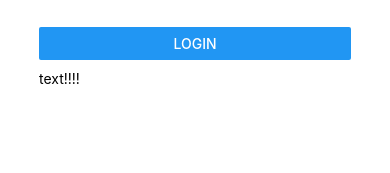
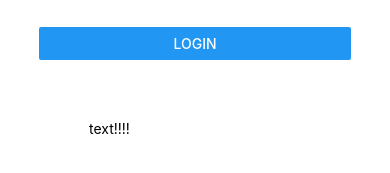
Before and after one commit to GiadaSimonetti/giada-app, a React Native app: screen / in a window 390 px wide. Shown: the part 301-474 px from the top of the page. Built offline with nearby package versions, Linux system fonts and the light colour scheme.

Commit message:
make toffle terms work by passing function in props

```diff
--- a/Screens/LoginScreen.js
+++ b/Screens/LoginScreen.js
@@ -7,10 +7,16 @@ import TermsAndConditions from './TermsAndConditions';
 class LoginScreen extends React.Component {
 
     constructor(props) {
-    super(props);
-    this.state = {showTerms: false};
+        super(props);
+        this.state = {showTerms: false};
+        this.toggleTerms = this.toggleTerms.bind(this);
+
     }
-
+    toggleTerms() {
+        this.setState(previousState => {
+            return { showTerms: !previousState.showTerms };
+        })
+    }
     render() {
         return (
             <View style={styles.container}>
@@ -31,7 +37,7 @@ class LoginScreen extends React.Component {
                         />
                     </View>
                 </View>
-                < TouchableLink _toggleTerms={toggleTerms}/>
+                < TouchableLink _toggleTerms={this.toggleTerms} />
                     {this.state.showTerms && <TermsAndConditions/>}
             </View>
         );
@@ -43,11 +49,7 @@ const onPressLogin = () => {
     // console.log('I am alive');
 }
 
-const toggleTerms =  () => {
-    this.setState(previousState => {
-        return { showTerms: !previousState.showTerms };
-    })
-}
+
 
 const styles = StyleSheet.create({
   container: {
--- a/Screens/TouchableLink.js
+++ b/Screens/TouchableLink.js
@@ -2,6 +2,7 @@ import * as React from 'react';
 import { StyleSheet, Text, View, TouchableOpacity } from 'react-native';
 
 const TouchableLink = (props) => {
+    console.log(props)
     return (
         <View style={styles.container}>
             <TouchableOpacity onPress={props._toggleTerms}>
@@ -18,6 +19,7 @@ const styles = StyleSheet.create({
         width: '80%',
         marginHorizontal: '10%',
         marginTop: 10,
+        padding: 50,
     }
 });
 
```
